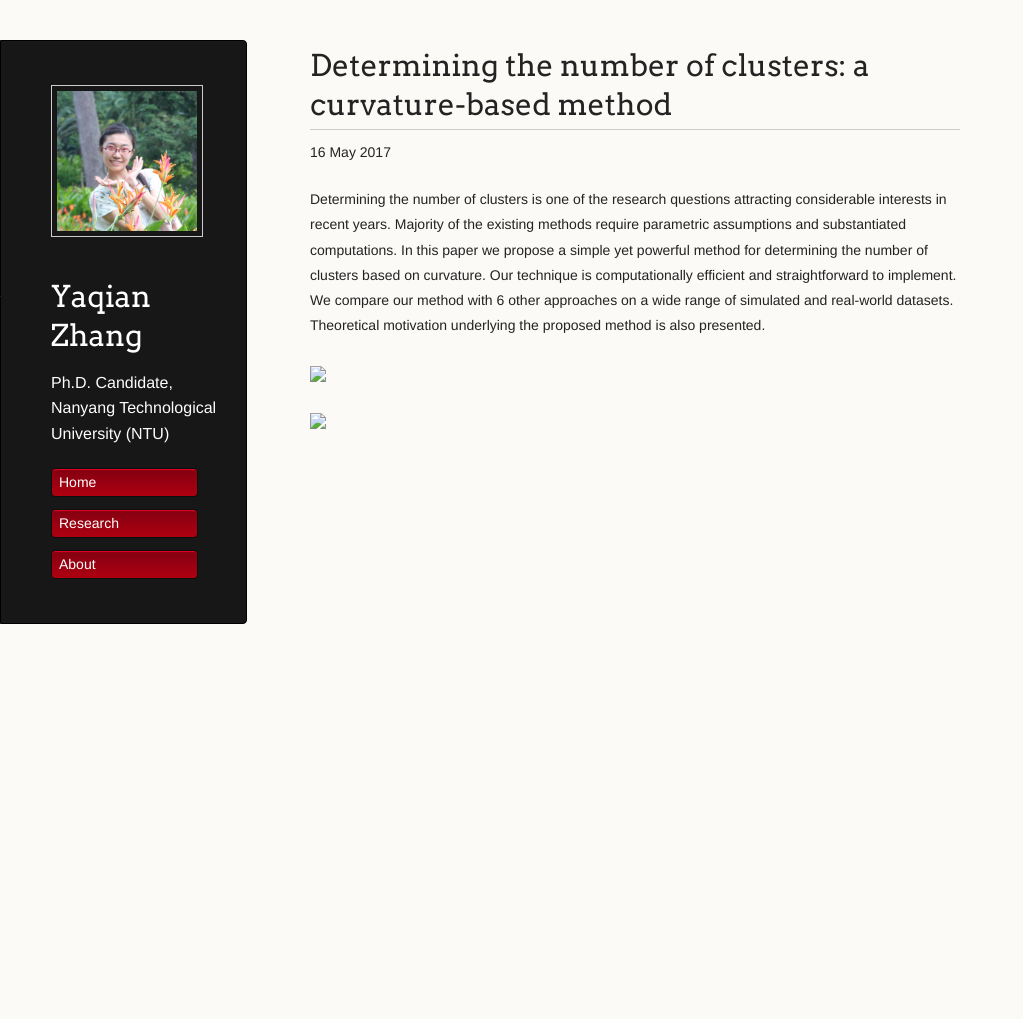
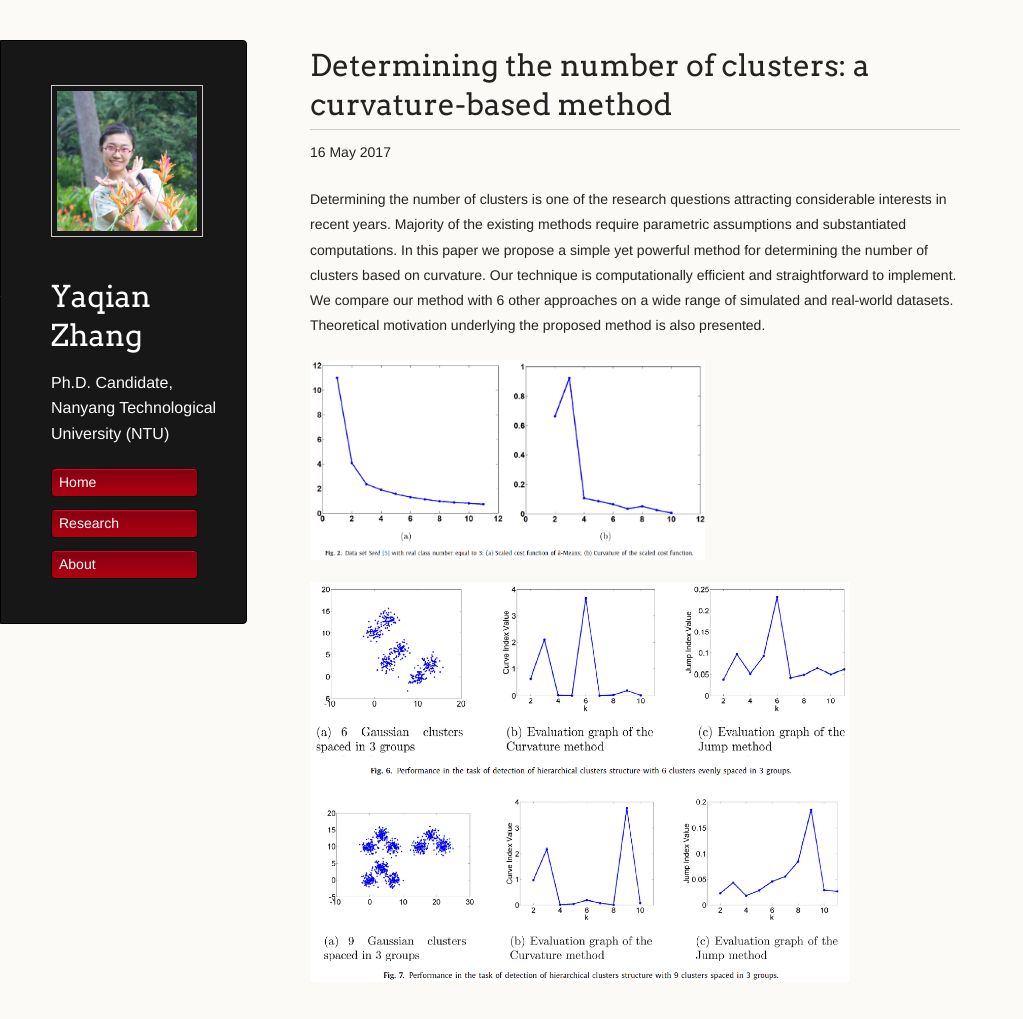
Before and after one commit to YaqianZhang/yaqianzhang.github.io, a Jekyll site: the page built from _posts/2017-05-16-determine-cluster-number.md, in a window 1280 px wide and 1054 px high. Shown: the top 1019 px of the window, without its empty margins (0-1023 px from the left). Built offline with Jekyll 4.4.1, drawn with Linux system fonts in a browser that asks for light colours.

Commit message:
Update 2017-05-16-determine-cluster-number.md

```diff
--- a/_posts/2017-05-16-determine-cluster-number.md
+++ b/_posts/2017-05-16-determine-cluster-number.md
@@ -10,8 +10,8 @@
 Determining the number of clusters is one of the research questions attracting considerable interests in recent years. Majority of the existing methods require parametric assumptions and substantiated computations. In this paper we propose a simple yet powerful method for determining the number of clusters based on curvature. Our technique is computationally efficient and straightforward to implement. We compare our method with 6 other approaches on a wide range of simulated and real-world datasets. Theoretical motivation underlying the proposed method is also presented.
 
 
-<img src="../../../../images/images/fig2_1.PNG"  height="200" />
+<img src="{{site.baseurl}}/images/fig2_1.PNG"  height="200" />
 
 
 
-<img src="../../../../images/images/fig2_2.PNG"  class="inline" height="400"/>
+<img src="{{site.baseurl}}/images/fig2_2.PNG"  class="inline" height="400"/>
```
